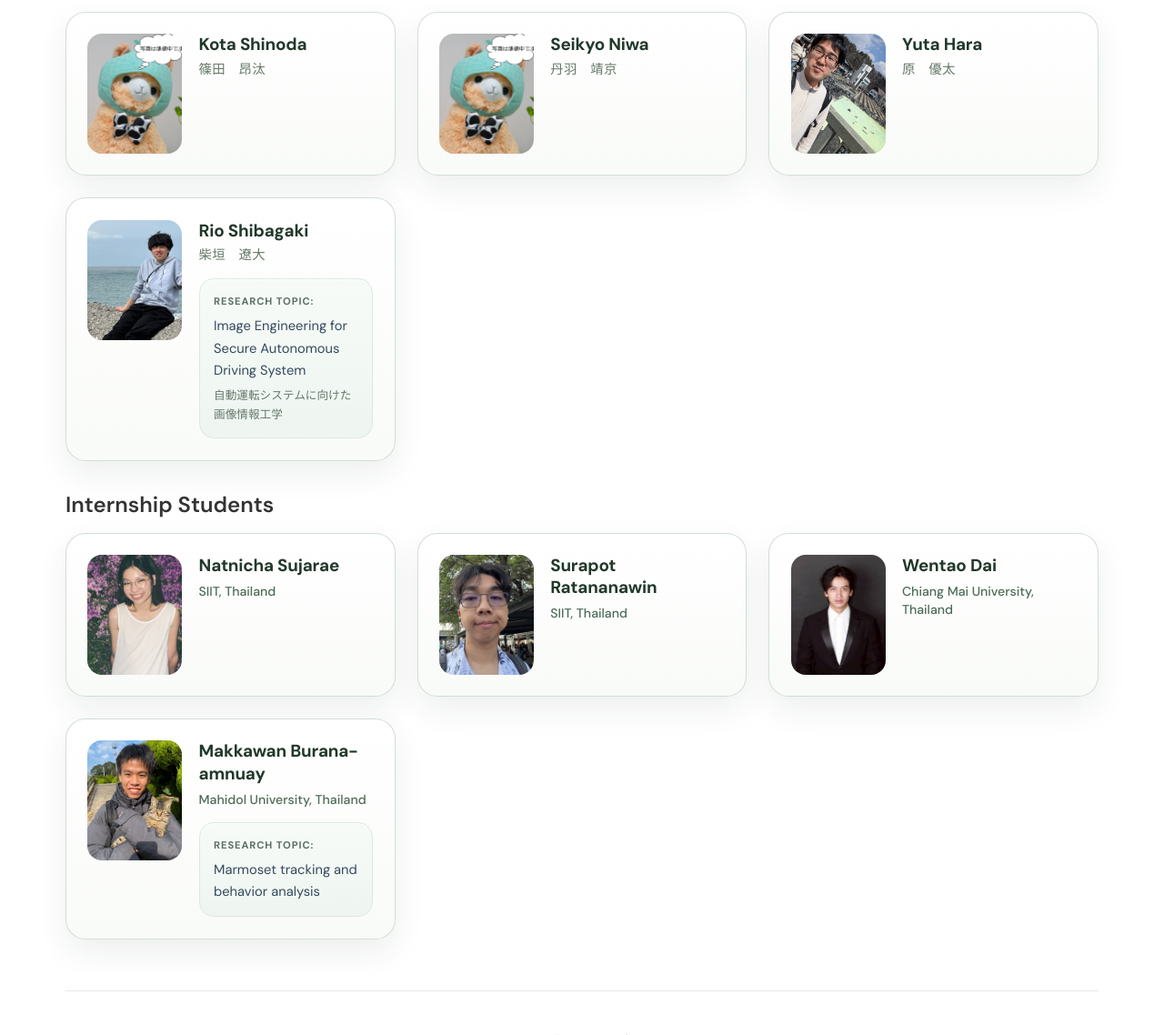
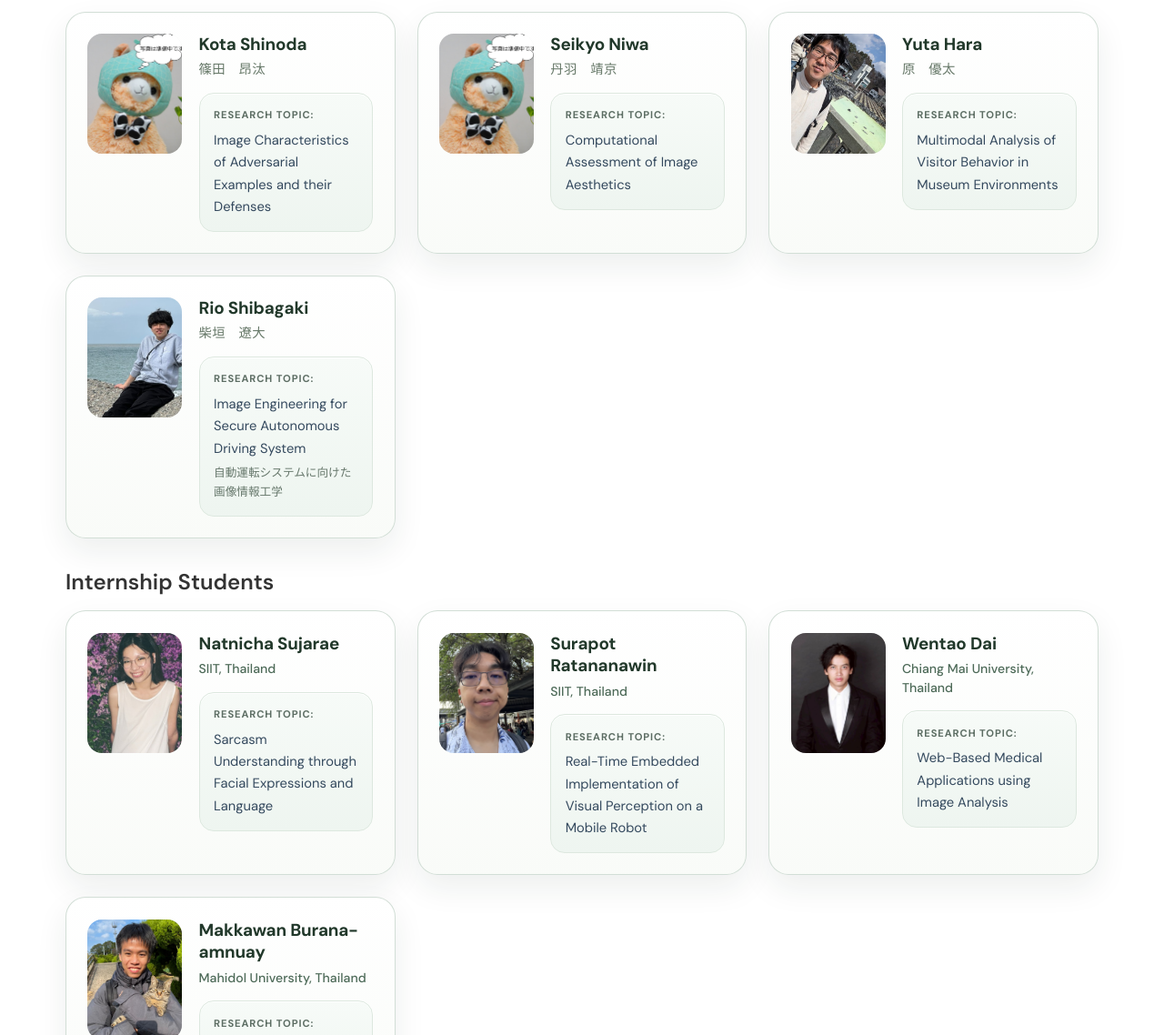
Before and after one commit to prarinya-lab/prarinya-lab.github.io, a plain HTML site: page members.html in a window 1280 px wide. Shown: the part 1874-3012 px from the top of the page at 91% size. Drawn offline with Linux system fonts and the light colour scheme.

Commit message:
Update member research topics

```diff
--- a/members.html
+++ b/members.html
@@ -748,7 +748,10 @@
                                 <div class="student-info">
                                     <h4 class="student-name">Kota Shinoda</h4>
                                     <p class="student-name-jp">篠田　昂汰</p>
-
+                                    <p class="research-topic">
+                                        <strong>Research Topic:</strong>
+                                        <span>Image Characteristics of Adversarial Examples and their Defenses</span>
+                                    </p>
                                 </div>
                             </div>
                             <div class="student-card">
@@ -758,6 +761,10 @@
                                 <div class="student-info">
                                     <h4 class="student-name">Seikyo Niwa</h4>
                                     <p class="student-name-jp">丹羽　靖京</p>
+                                    <p class="research-topic">
+                                        <strong>Research Topic:</strong>
+                                        <span>Computational Assessment of Image Aesthetics</span>
+                                    </p>
                                 </div>
                             </div>
                             <div class="student-card">
@@ -767,6 +774,10 @@
                                 <div class="student-info">
                                     <h4 class="student-name">Yuta Hara</h4>
                                     <p class="student-name-jp">原　優太</p>
+                                    <p class="research-topic">
+                                        <strong>Research Topic:</strong>
+                                        <span>Multimodal Analysis of Visitor Behavior in Museum Environments</span>
+                                    </p>
                                 </div>
                             </div>
                             <div class="student-card">
@@ -796,6 +807,10 @@
                                 <div class="student-info">
                                     <h4 class="student-name">Natnicha Sujarae</h4>
                                     <p class="student-affiliation">SIIT, Thailand</p>
+                                    <p class="research-topic">
+                                        <strong>Research Topic:</strong>
+                                        <span>Sarcasm Understanding through Facial Expressions and Language</span>
+                                    </p>
                                 </div>
                             </div>
 
@@ -806,6 +821,10 @@
                                 <div class="student-info">
                                     <h4 class="student-name">Surapot Ratananawin</h4>
                                     <p class="student-affiliation">SIIT, Thailand</p>
+                                    <p class="research-topic">
+                                        <strong>Research Topic:</strong>
+                                        <span>Real-Time Embedded Implementation of Visual Perception on a Mobile Robot</span>
+                                    </p>
                                 </div>
                             </div>
 
@@ -816,6 +835,10 @@
                                 <div class="student-info">
                                     <h4 class="student-name">Wentao Dai</h4>
                                     <p class="student-affiliation">Chiang Mai University, Thailand</p>
+                                    <p class="research-topic">
+                                        <strong>Research Topic:</strong>
+                                        <span>Web-Based Medical Applications using Image Analysis</span>
+                                    </p>
                                 </div>
                             </div>
 
```
